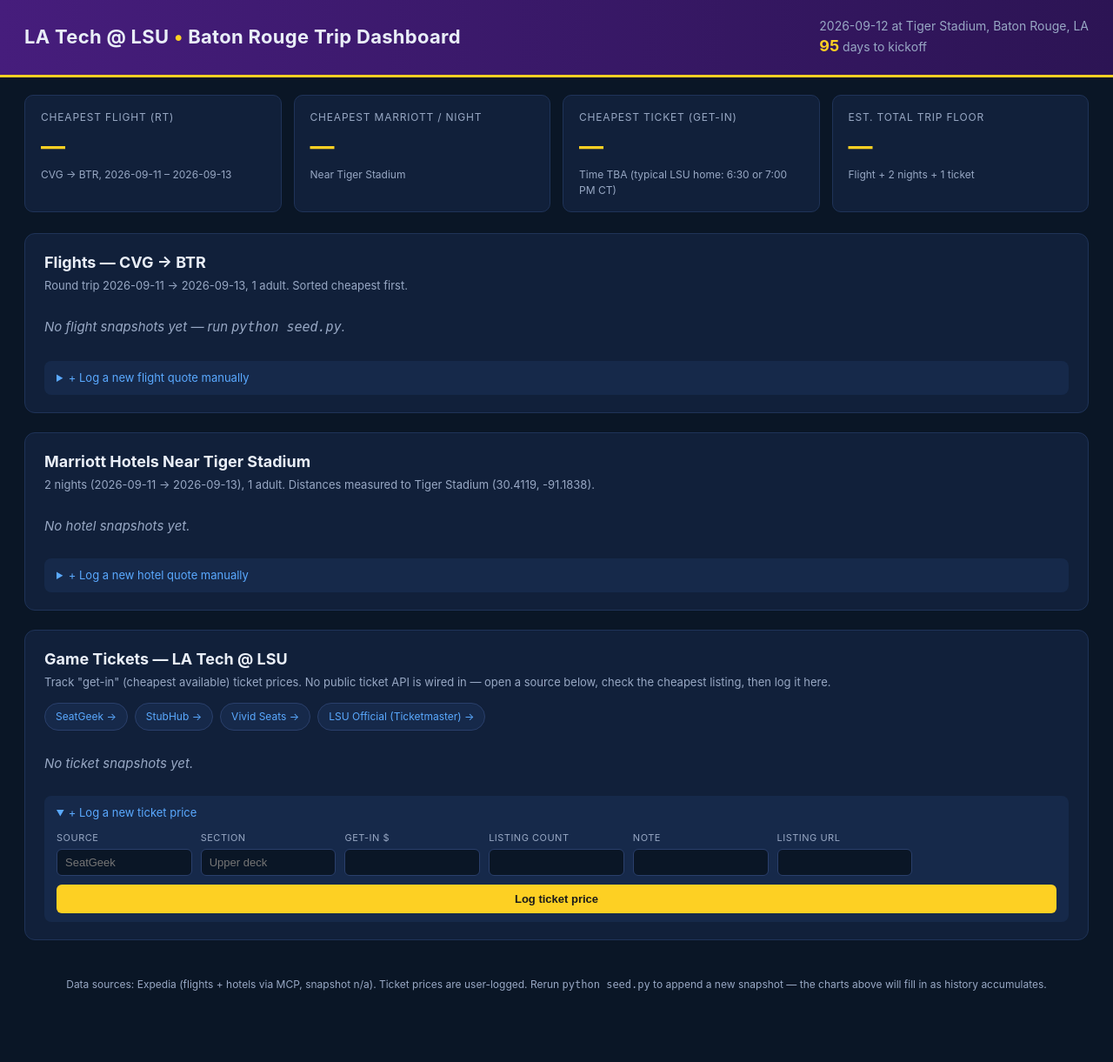
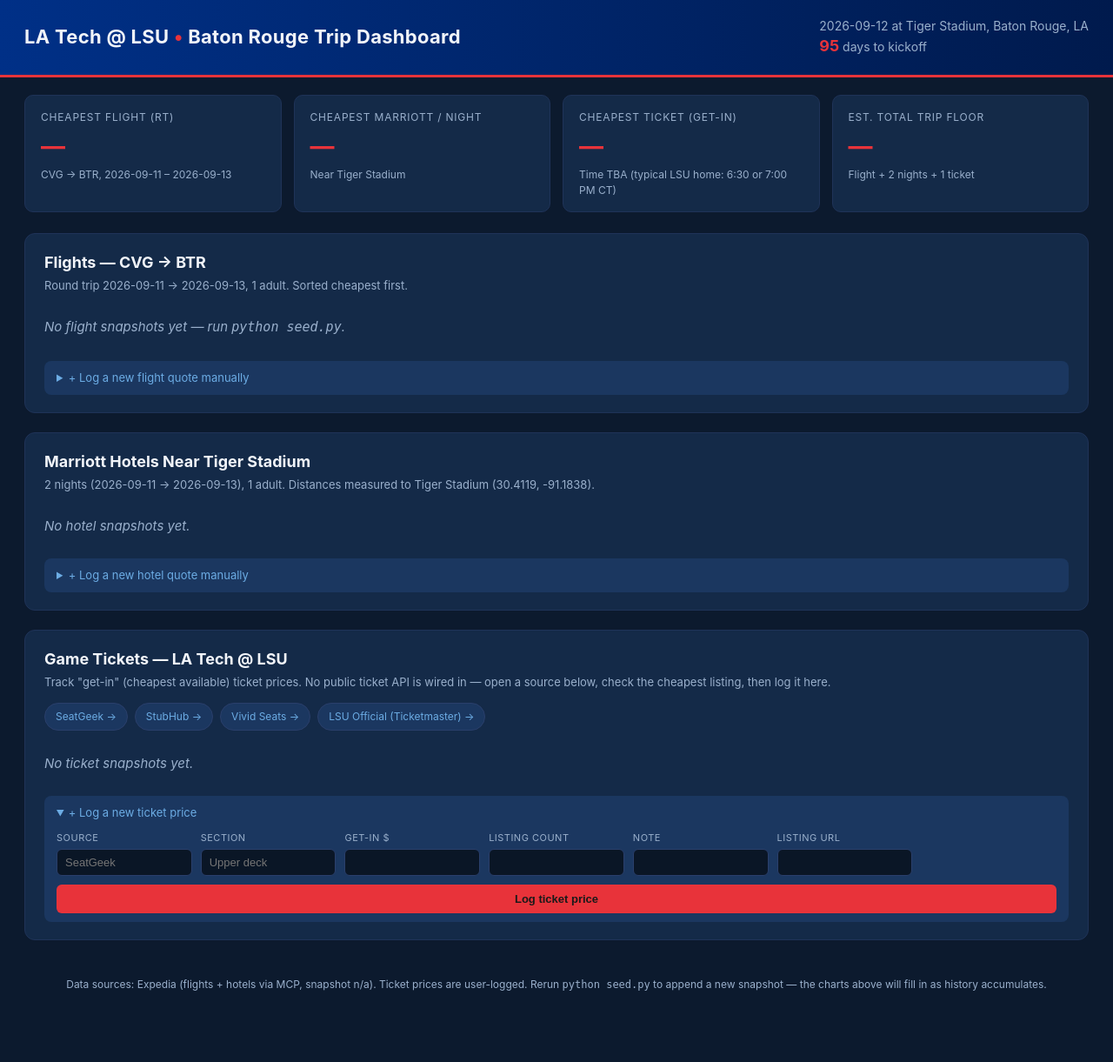
Before and after one commit to mitchellwendling/latechvlsu_project, a Flask app: page / in a window 1280 px wide. Shown: the whole page at 87% size. Run offline with Flask 3, Linux system fonts and the light colour scheme; data that the repository does not hold is empty.

Commit message:
Reskin dashboard to LA Tech Bulldogs colors (red + Columbia blue)

```diff
--- a/templates/dashboard.html
+++ b/templates/dashboard.html
@@ -7,9 +7,10 @@
 <script src="https://cdn.jsdelivr.net/npm/chart.js@4.4.1/dist/chart.umd.min.js"></script>
 <style>
   :root {
-    --bg: #0a1626; --panel: #11203a; --panel2: #16294a;
-    --ink: #e9eef7; --ink-dim: #98a8c4;
-    --gold: #fdd023; --purple: #461d7c; --accent: #5aa9ff;
+    /* LA Tech Bulldogs - Columbia Blue + Red */
+    --bg: #0c1a2e; --panel: #142a48; --panel2: #1b3760;
+    --ink: #f1f4f9; --ink-dim: #9ab0cc;
+    --gold: #e8333a; --purple: #003087; --accent: #6cace4;
     --good: #4cd29a; --bad: #ff7a7a; --warn: #ffb84d;
   }
   * { box-sizing: border-box; }
@@ -18,7 +19,7 @@
     background: var(--bg); color: var(--ink);
   }
   header {
-    padding: 20px 28px; background: linear-gradient(90deg, var(--purple), #2c1454);
+    padding: 20px 28px; background: linear-gradient(90deg, var(--purple), #001a4d);
     border-bottom: 3px solid var(--gold);
     display: flex; align-items: center; justify-content: space-between; flex-wrap: wrap; gap: 12px;
   }
@@ -261,7 +262,7 @@
 </main>
 
 <script>
-const COLORS = ['#fdd023', '#5aa9ff', '#4cd29a', '#ff7a7a', '#ffb84d', '#c084fc', '#22d3ee'];
+const COLORS = ['#e8333a', '#6cace4', '#4cd29a', '#ffb84d', '#c084fc', '#22d3ee', '#f1f4f9'];
 const baseOpts = {
   responsive: true, maintainAspectRatio: false,
   scales: {
@@ -279,7 +280,7 @@ new Chart(document.getElementById('flightChart'), {
     datasets: [{
       label: 'Cheapest CVG→BTR (round trip)',
       data: {{ flight_history | map(attribute=1) | list | tojson }},
-      borderColor: '#fdd023', backgroundColor: 'rgba(253,208,35,0.15)',
+      borderColor: '#e8333a', backgroundColor: 'rgba(232,51,58,0.15)',
       tension: 0.25, fill: true,
     }]
   },
```
